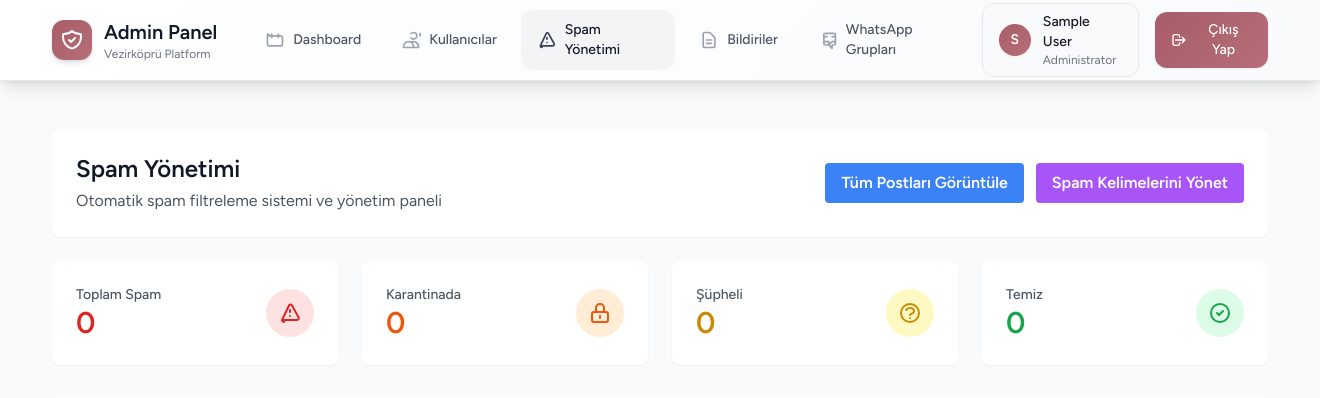
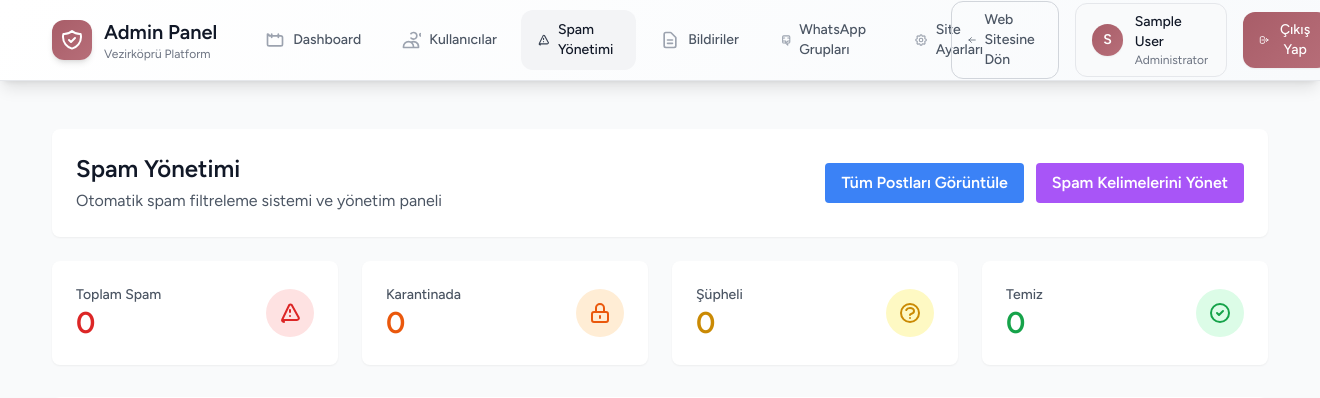
Before and after one commit to ResulKorkmaz/vezirkoprum, a Laravel app: page /admin/spam in a window 1320 px wide. Shown: the top 398 px of the page. Run offline with Laravel 12, Linux system fonts and the light colour scheme; the visitor is signed in with stand-in values (Sample User, id 1); data that the repository does not hold is empty; style sheets or scripts are compiled from the project's sources.

Commit message:
admin navigasyonuna web sitesine dön ve site ayarları linkleri eklendi

```diff
--- a/resources/views/components/admin-layout.blade.php
+++ b/resources/views/components/admin-layout.blade.php
@@ -113,11 +113,29 @@
                                 </svg>
                                 WhatsApp Grupları
                             </a>
+
+                            <a href="{{ route('admin.settings.index') }}"
+                               class="{{ request()->routeIs('admin.settings.*') ? 'bg-gray-100 text-gray-900' : 'text-gray-600 hover:text-gray-900 hover:bg-gray-50' }} group flex items-center px-4 py-2.5 text-sm font-medium rounded-xl transition-all duration-200 transform hover:scale-105">
+                                <svg class="w-5 h-5 mr-2 {{ request()->routeIs('admin.settings.*') ? 'text-gray-700' : 'text-gray-400 group-hover:text-gray-600' }}" fill="none" stroke="currentColor" viewBox="0 0 24 24">
+                                    <path stroke-linecap="round" stroke-linejoin="round" stroke-width="2" d="M10.325 4.317c.426-1.756 2.924-1.756 3.35 0a1.724 1.724 0 002.573 1.066c1.543-.94 3.31.826 2.37 2.37a1.724 1.724 0 001.065 2.572c1.756.426 1.756 2.924 0 3.35a1.724 1.724 0 00-1.066 2.573c.94 1.543-.826 3.31-2.37 2.37a1.724 1.724 0 00-2.572 1.065c-.426 1.756-2.924 1.756-3.35 0a1.724 1.724 0 00-2.573-1.066c-1.543.94-3.31-.826-2.37-2.37a1.724 1.724 0 00-1.065-2.572c-1.756-.426-1.756-2.924 0-3.35a1.724 1.724 0 001.066-2.573c-.94-1.543.826-3.31 2.37-2.37.996.608 2.296.07 2.572-1.065z"></path>
+                                    <path stroke-linecap="round" stroke-linejoin="round" stroke-width="2" d="M15 12a3 3 0 11-6 0 3 3 0 016 0z"></path>
+                                </svg>
+                                Site Ayarları
+                            </a>
                         </div>
                     </div>
 
                     <!-- Modern User Menu -->
                     <div class="hidden md:flex items-center space-x-4">
+                        <!-- Web sitesine dön butonu -->
+                        <a href="{{ route('home') }}"
+                           class="inline-flex items-center px-4 py-2 text-sm font-medium text-gray-600 hover:text-gray-900 border border-gray-300 rounded-xl hover:bg-gray-50 transition-all duration-200 transform hover:scale-105">
+                            <svg class="w-4 h-4 mr-2" fill="none" stroke="currentColor" viewBox="0 0 24 24">
+                                <path stroke-linecap="round" stroke-linejoin="round" stroke-width="2" d="M10 19l-7-7m0 0l7-7m-7 7h18"></path>
+                            </svg>
+                            Web Sitesine Dön
+                        </a>
+
                         <div class="flex items-center space-x-3 px-4 py-2 rounded-xl bg-gray-50 border border-gray-200">
                             <div class="w-8 h-8 rounded-full flex items-center justify-center text-white text-sm font-semibold shadow-sm" style="background: linear-gradient(135deg, #a85d68 0%, #b76e79 100%);">
                                 {{ strtoupper(substr(auth()->user()->name, 0, 1)) }}
@@ -204,6 +222,24 @@
                                 <path stroke-linecap="round" stroke-linejoin="round" stroke-width="2" d="M17 8h2a2 2 0 012 2v6a2 2 0 01-2 2h-2v4l-4-4H9a2 2 0 01-2-2v-6a2 2 0 012-2h2m2-4h6a2 2 0 012 2v6a2 2 0 01-2 2h-2l-4 4v-4H9a2 2 0 01-2-2V6a2 2 0 012-2z"></path>
                             </svg>
                             WhatsApp Grupları
+                        </a>
+
+                        <a href="{{ route('admin.settings.index') }}"
+                           class="{{ request()->routeIs('admin.settings.*') ? 'bg-gray-100 text-gray-900' : 'text-gray-600 hover:text-gray-900 hover:bg-gray-50' }} flex items-center px-4 py-3 text-sm font-medium rounded-xl transition-colors duration-200">
+                            <svg class="w-5 h-5 mr-3" fill="none" stroke="currentColor" viewBox="0 0 24 24">
+                                <path stroke-linecap="round" stroke-linejoin="round" stroke-width="2" d="M10.325 4.317c.426-1.756 2.924-1.756 3.35 0a1.724 1.724 0 002.573 1.066c1.543-.94 3.31.826 2.37 2.37a1.724 1.724 0 001.065 2.572c1.756.426 1.756 2.924 0 3.35a1.724 1.724 0 00-1.066 2.573c.94 1.543-.826 3.31-2.37 2.37a1.724 1.724 0 00-2.572 1.065c-.426 1.756-2.924 1.756-3.35 0a1.724 1.724 0 00-2.573-1.066c-1.543.94-3.31-.826-2.37-2.37a1.724 1.724 0 00-1.065-2.572c-1.756-.426-1.756-2.924 0-3.35a1.724 1.724 0 001.066-2.573c-.94-1.543.826-3.31 2.37-2.37.996.608 2.296.07 2.572-1.065z"></path>
+                                <path stroke-linecap="round" stroke-linejoin="round" stroke-width="2" d="M15 12a3 3 0 11-6 0 3 3 0 016 0z"></path>
+                            </svg>
+                            Site Ayarları
+                        </a>
+
+                        <!-- Web sitesine dön butonu (mobile) -->
+                        <a href="{{ route('home') }}"
+                           class="flex items-center px-4 py-3 text-sm font-medium text-gray-600 hover:text-gray-900 hover:bg-gray-50 border border-gray-300 rounded-xl transition-colors duration-200">
+                            <svg class="w-5 h-5 mr-3" fill="none" stroke="currentColor" viewBox="0 0 24 24">
+                                <path stroke-linecap="round" stroke-linejoin="round" stroke-width="2" d="M10 19l-7-7m0 0l7-7m-7 7h18"></path>
+                            </svg>
+                            Web Sitesine Dön
                         </a>
 
                         <div class="border-t border-gray-200 pt-4 mt-4">
```
